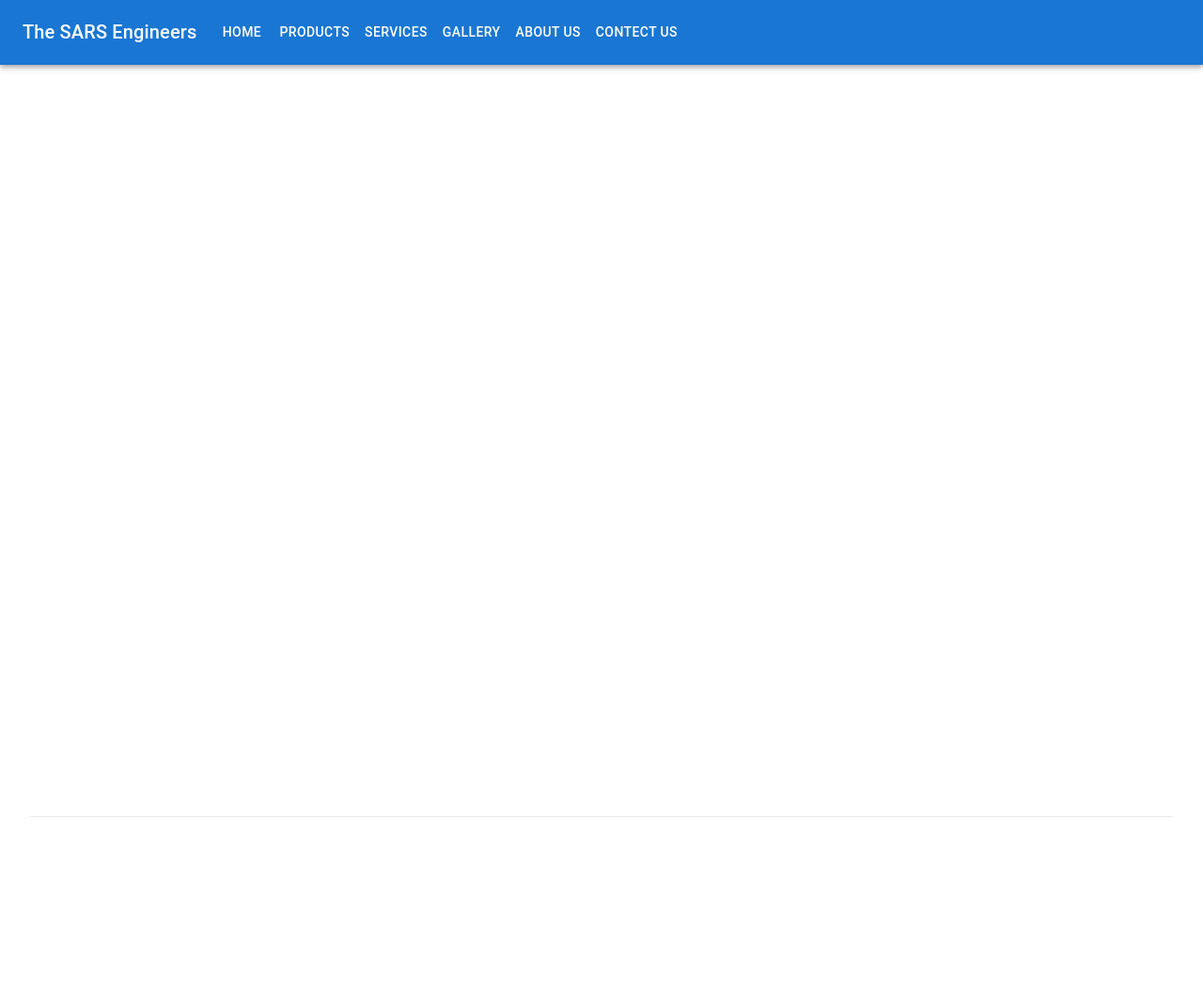
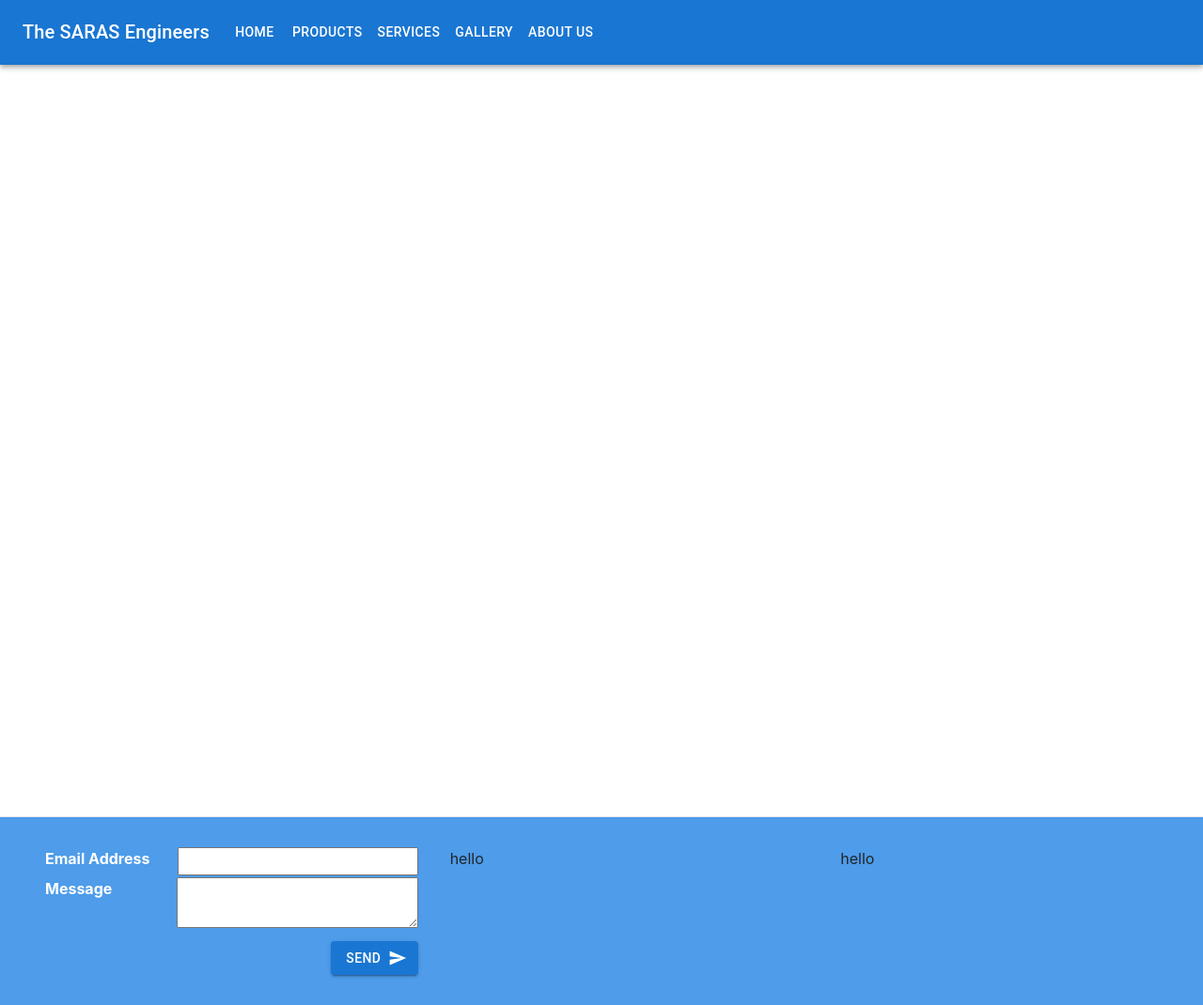
Before and after one commit to pankajmlv/sarsengineers, a Next.js app: page / in a window 1280 px wide. Shown: the whole page at 94% size. Before the commit the page ends 934 px from the top, so only its background shows below. Built offline with nearby package versions, Linux system fonts and the light colour scheme.

Commit message:
Add email feature

```diff
--- a/components/AppBar.tsx
+++ b/components/AppBar.tsx
@@ -7,19 +7,18 @@ import Typography from '@mui/material/Typography';
 import Menu from '@mui/material/Menu';
 import MenuIcon from '@mui/icons-material/Menu';
 import Container from '@mui/material/Container';
-import Avatar from '@mui/material/Avatar';
 import Button from '@mui/material/Button';
-import Tooltip from '@mui/material/Tooltip';
 import MenuItem from '@mui/material/MenuItem';
 
-const pages = ['Home', 'Products', 'Services','Gallery','About Us', 'Contect Us'];
-
+const pages = ['Home', 'Products', 'Services','Gallery','About Us'];
+const title = 'The SARAS Engineers';
 const ResponsiveAppBar = () => {
   const [anchorElNav, setAnchorElNav] = React.useState(null);
   const handleOpenNavMenu = (event: any) => {
     setAnchorElNav(event.currentTarget);
   };
-  const handleCloseNavMenu = () => {
+  const handleCloseNavMenu = (event: any) => {
+    console.log(event.currentTarget)
     setAnchorElNav(null);
   };
   return (
@@ -32,7 +31,7 @@ const ResponsiveAppBar = () => {
             component="div"
             sx={{ mr: 2, display: { xs: 'none', md: 'flex' } }}
           >
-            The SARS Engineers
+            {title}
           </Typography>
 
           <Box sx={{ flexGrow: 1, display: { xs: 'flex', md: 'none' } }}>
@@ -77,7 +76,7 @@ const ResponsiveAppBar = () => {
             component="div"
             sx={{ flexGrow: 1, display: { xs: 'flex', md: 'none' } }}
           >
-            The SARS Engineers
+            {title}
           </Typography>
           <Box sx={{ flexGrow: 1, display: { xs: 'none', md: 'flex' } }}>
             {pages.map((page) => (
--- /dev/null
+++ b/components/ContactForm.tsx
@@ -0,0 +1,59 @@
+import React from 'react';
+import { useForm, ValidationError } from '@formspree/react';
+import { Button } from '@mui/material';
+import SendIcon from '@mui/icons-material/Send';
+export const ContactForm = () => {
+  const [state, handleSubmit] = useForm("xayvnnwa");
+  if (state.succeeded) {
+      return <p style={{color: '#ffffff'}}>Thanks for reaching out to us!!</p>;
+  }
+  return (
+    <div className='row'>
+      <form onSubmit={handleSubmit}>
+      <div className="row">
+        <div className='col'>
+      <label htmlFor="email" style={{color: '#ffffff', fontWeight: 'bold'}}>
+        Email Address
+      </label>
+      </div>
+      <div className='col'>
+      <input
+        id="email"
+        type="email"
+        name="email"
+      />
+      <ValidationError
+        prefix="Email"
+        field="email"
+        errors={state.errors}
+      />
+      </div>
+      </div>
+      <div className="row">
+      <div className='col'>
+      <label htmlFor="message" style={{color: '#ffffff', fontWeight: 'bold'}}>
+        Message
+      </label>
+      </div>
+      <div className='col'>
+      <textarea
+        id="message"
+        name="message"
+        cols={23}
+      />
+      <ValidationError
+        prefix="Message"
+        field="message"
+        errors={state.errors}
+      />
+      </div>
+      </div>
+      <div className="row justify-content-end mr-0 mt-2">
+      <Button variant="contained" endIcon={<SendIcon />} type='submit' disabled={state.submitting}>
+       Send
+      </Button>
+      </div>
+    </form>
+    </div>
+  );
+}
--- a/pages/index.tsx
+++ b/pages/index.tsx
@@ -2,6 +2,7 @@ import AppBar from '../components/AppBar'
 import type { NextPage } from 'next'
 import Head from 'next/head'
 import styles from '../styles/Home.module.css'
+import { ContactForm } from '../components/ContactForm'
 
 const Home: NextPage = () => {
   return (
@@ -9,17 +10,25 @@ const Home: NextPage = () => {
     <AppBar/>
     <div className={styles.container}>
       <Head>
-        <title>SARS Engineers</title>
+        <title>SARAS Engineers</title>
       </Head>
 
       <main className={styles.main}>
-
       </main>
-
-      <footer className={styles.footer}>
-
-      </footer>
     </div>
+    <footer className={styles.footer}>
+       <div className="row ml-5">
+         <div className="col-4">
+           <ContactForm/>
+         </div>
+         <div className="col-4">
+           hello
+         </div>
+         <div className="col-4">
+           hello
+         </div>
+       </div>
+    </footer>
     </>
   )
 }
--- a/styles/Home.module.css
+++ b/styles/Home.module.css
@@ -8,17 +8,12 @@
   flex: 1;
   display: flex;
   flex-direction: column;
-  justify-content: center;
-  align-items: center;
 }
 
 .footer {
-  display: flex;
-  flex: 1;
   padding: 2rem 0;
   border-top: 1px solid #eaeaea;
-  justify-content: center;
-  align-items: center;
+  background-color: #4e9cea;
 }
 
 .footer a {
```
Also changed, not shown: package.json (+6 -5 lines), 1 other file (tests, documents, lock files or other folders).
